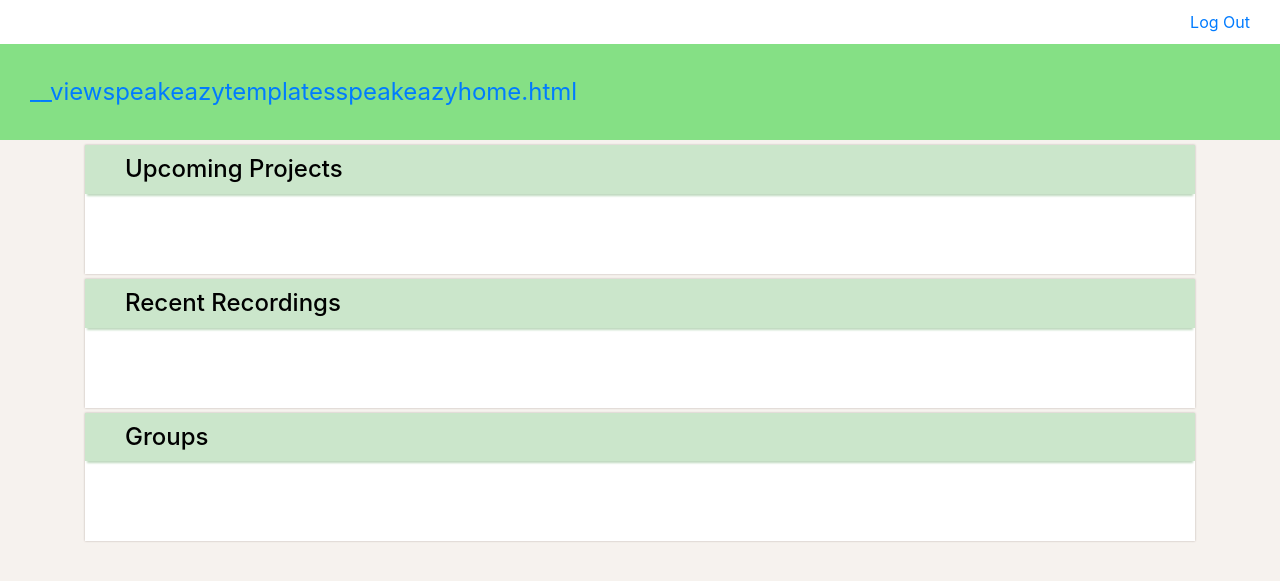
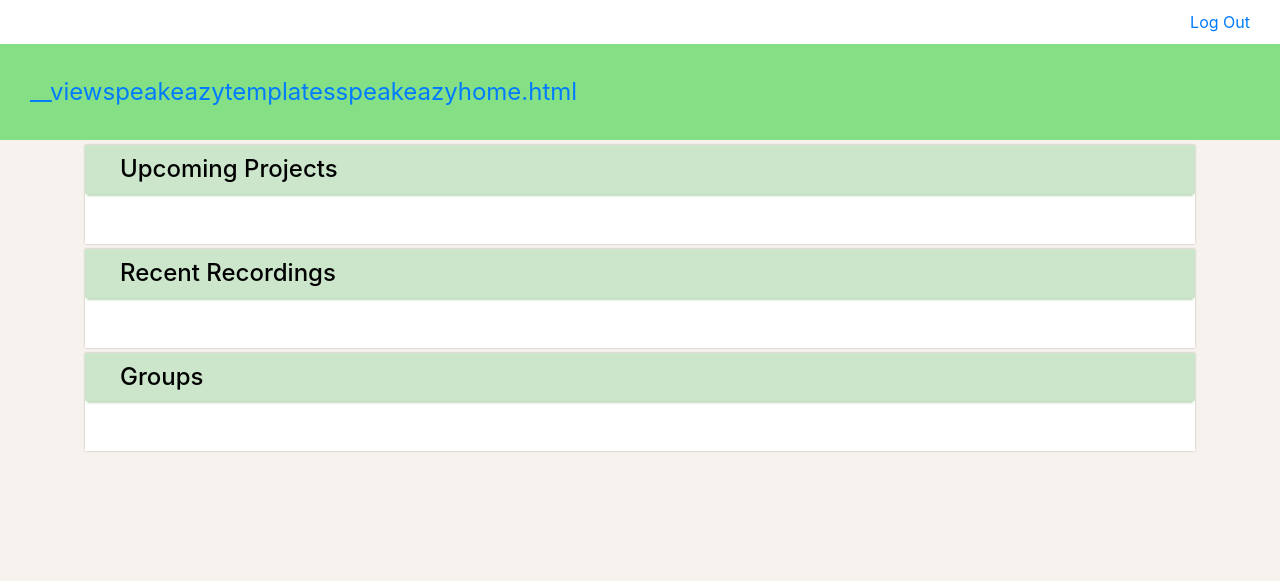
Before and after one commit to Rsgm/public-speaking-sim, a Django app: template speakeazy/templates/speakeazy/home.html in a window 1280 px wide. Shown: the top 581 px of the page. Run offline with Django 3.2, Linux system fonts and the light colour scheme; the template is opened without the code that fills it, so the values that code supplies are empty; some libraries are stand-ins or nearby versions.

Commit message:
Design looks good, fixed recording page

```diff
--- a/speakeazy/speakeazy/views/projects/urls.py
+++ b/speakeazy/speakeazy/views/projects/urls.py
@@ -20,7 +20,7 @@ urlpatterns = [
     ),
 
     url(
-        regex=r'^(?P<project>[\w-]+)/(?P<recording>[\w-]+)/$',
+        regex=r'^(?P<project>[\w-]+)/(?P<recording>\d+)/$',
         view=RecordingView.as_view(),
         name='recordingView'
     ),  # since recording slugs are always numbers, it will not collide with /record or others
--- a/speakeazy/static/css/build.css
+++ b/speakeazy/static/css/build.css
@@ -40,11 +40,14 @@ html, body {
   display: flex;
   flex-flow: row wrap;
   justify-content: flex-start;
-  align-content: flex-start; }
+  align-items: flex-start;
+  align-content: space-between; }
   .s-list .s-list-item {
     border: 1px solid #6c936c;
     border-radius: 4px;
-    width: 160px;
+    min-width: 100px;
+    max-width: 160px;
+    flex: 1 1 auto;
     margin-right: 20px;
     margin-bottom: 30px;
     color: black;
@@ -85,40 +88,48 @@ html, body {
   margin-bottom: 20px;
   margin-left: 20px; }
 
-#home .home-section {
+.s-section {
   background: white;
   box-shadow: 0 0 2px #bab1ab;
-  padding-bottom: 0;
+  padding-bottom: 10px;
   margin: 5px 0; }
-  #home .home-section .home-section-link {
+  .s-section .s-section-link {
     background: #cbe6cb;
     box-shadow: 0 4px 2px -2px #bfd9bf;
     display: block;
     margin-bottom: 20px; }
-    #home .home-section .home-section-link .home-section-title {
+    .s-section .s-section-link .s-section-title {
+      background: none;
+      box-shadow: none;
+      margin-bottom: 0; }
+  .s-section .s-section-title {
+    background: #cbe6cb;
+    box-shadow: 0 4px 2px -2px #bfd9bf;
+    display: block;
     color: black;
-      padding: 10px;
-      margin-bottom: 0;
-      margin-left: 30px; }
-  #home .home-section .s-list {
-    padding: 30px 40px;
+    margin-bottom: 20px;
+    padding: 10px 10px 10px 35px; }
+  .s-section .s-section-content {
+    padding: 20px 65px 0; }
+
+#home .s-list {
   justify-content: space-around; }
-    #home .home-section .s-list .s-list-item {
+  #home .s-list .s-list-item {
     display: flex;
     flex-direction: column; }
-      #home .home-section .s-list .s-list-item:last-child {
+    #home .s-list .s-list-item:last-child {
       margin-right: 0; }
-      #home .home-section .s-list .s-list-item .item-info {
+    #home .s-list .s-list-item .item-info {
       flex-grow: 1;
       display: flex;
       flex-direction: column;
       justify-content: space-between; }
-        #home .home-section .s-list .s-list-item .item-info .project-description {
+      #home .s-list .s-list-item .item-info .project-description {
         margin: 5px;
         text-align: start;
         text-indent: 10px;
         color: #999999; }
-        #home .home-section .s-list .s-list-item .item-info .project-recording-count {
+      #home .s-list .s-list-item .item-info .project-recording-count {
         color: #999999; }
 
 #project-list .s-list-item {
@@ -128,14 +139,22 @@ html, body {
     flex-grow: 1;
     display: flex;
     flex-direction: column;
-    justify-content: space-between; }
+    justify-content: space-between;
+    color: #999999; }
     #project-list .s-list-item .project-info .project-description {
       margin: 5px;
       text-align: start;
-      text-indent: 10px;
-      color: #999999; }
-    #project-list .s-list-item .project-info .recording-count {
-      color: #999999; }
+      text-indent: 10px; }
+    #project-list .s-list-item .project-info .project-bottom-info {
+      padding-top: 5px; }
+      #project-list .s-list-item .project-info .project-bottom-info * {
+        padding: 2px; }
+
+#recording-view .s-section-content {
+  display: flex;
+  flex-direction: row;
+  justify-content: space-around;
+  align-items: center; }
 
 #user-base-background {
   height: 100%; }
--- a/speakeazy/static/sass/build.scss
+++ b/speakeazy/static/sass/build.scss
@@ -68,22 +68,29 @@ html, body {
 };
 $green: #47b347;
 
-$border: hsl(120, 15%, 50%);
-$highlight: hsl(120, 15%, 95%);
+$list-item-border: hsl(120, 15%, 50%);
+$list-item-highlight: hsl(120, 15%, 95%);
+
+$section-background: hsl(120, 35%, 85%);
+$section-shadow: hsl(26, 10%, 70%);
+$section-title-shadow: hsl(120, 25%, 80%);
 
 // custom list
 .s-list {
   display: flex;
   flex-flow: row wrap;
   justify-content: flex-start; //space-around; //center;
-  //align-items: flex-start; //center;
-  align-content: flex-start; //center;
+  align-items: flex-start; //center;
+  align-content: space-between; //center;
 
   .s-list-item {
-    border: 1px solid $border;
+    border: 1px solid $list-item-border;
     border-radius: 4px;
 
-    width: 160px;
+    min-width: 100px;
+    max-width: 160px;
+
+    flex: 1 1 auto;
 
     margin-right: 20px;
     margin-bottom: 30px;
@@ -97,14 +104,14 @@ $highlight: hsl(120, 15%, 95%);
     }
 
     &:hover {
-      background: $highlight;
+      background: $list-item-highlight;
       color: black;
       text-decoration: none;
       outline: none;
     }
 
     &:active, &:focus {
-      background: $highlight;
+      background: $list-item-highlight;
       color: black;
       text-decoration: none;
       outline: none;
@@ -116,10 +123,10 @@ $highlight: hsl(120, 15%, 95%);
   }
 
   .s-list-add {
-    border: 1px dashed $border;
+    border: 1px dashed $list-item-border;
     padding: 8px;
 
-    color: $border;
+    color: $list-item-border;
     font-size: x-large;
 
     display: flex;
@@ -127,11 +134,11 @@ $highlight: hsl(120, 15%, 95%);
     align-items: center;
 
     &:hover {
-      color: $border;
+      color: $list-item-border;
     }
 
     &:active, &:focus {
-      color: $border;
+      color: $list-item-border;
     }
   }
 }
@@ -145,39 +152,51 @@ $highlight: hsl(120, 15%, 95%);
   margin-top: 40px;
   margin-bottom: 20px;
   margin-left: 20px;
-};
-$description: hsl(120, 0, 60%);
+}
 
-$section-background: hsl(120, 35%, 85%);
-$section-shadow: hsl(26, 10%, 70%);
-$section-title-shadow: hsl(120, 25%, 80%);
-
-#home {
-
-  .home-section {
+.s-section {
   background: white;
   box-shadow: 0 0 2px $section-shadow;
 
-    padding-bottom: 0;
+  padding-bottom: 10px;
   margin: 5px 0;
 
-    .home-section-link {
+  .s-section-link {
     background: $section-background;
     box-shadow: 0 4px 2px -2px $section-title-shadow;
 
     display: block;
     margin-bottom: 20px;
 
-      .home-section-title {
-        color: black;
-        padding: 10px;
+    .s-section-title {
+      background: none;
+      box-shadow: none;
+
       margin-bottom: 0;
-        margin-left: 30px;
+
     }
   }
 
+  .s-section-title {
+    background: $section-background;
+    box-shadow: 0 4px 2px -2px $section-title-shadow;
+    display: block;
+
+    color: black;
+    margin-bottom: 20px;
+    padding: 10px 10px 10px 35px;
+  }
+
+  .s-section-content {
+    padding: 20px 65px 0;
+  }
+}
+;
+$description: hsl(120, 0, 60%);
+
+#home {
+
   .s-list {
-      padding: 30px 40px;
     justify-content: space-around;
 
     .s-list-item {
@@ -210,7 +229,6 @@ $section-title-shadow: hsl(120, 25%, 80%);
     }
   }
 }
-}
 ;
 $description: hsl(120, 0, 60%);
 
@@ -227,18 +245,33 @@ $description: hsl(120, 0, 60%);
       flex-direction: column;
       justify-content: space-between;
 
+      color: $description;
+
       .project-description {
         margin: 5px;
         text-align: start;
         text-indent: 10px;
-
-        color: $description;
       }
 
-      .recording-count {
-        color: $description;
+      .project-bottom-info {
+        padding-top: 5px;
+
+        * {
+          padding: 2px;
         }
       }
+    }
+  }
+}
+;
+$description: hsl(120, 0, 60%);
+
+#recording-view {
+  .s-section-content {
+    display: flex;
+    flex-direction: row;
+    justify-content: space-around;
+    align-items: center;
   }
 }
 ;
--- a/speakeazy/static/sass/home.scss
+++ b/speakeazy/static/sass/home.scss
@@ -1,35 +1,8 @@
 $description: hsl(120, 0, 60%);
-
-$section-background: hsl(120, 35%, 85%);
-$section-shadow: hsl(26, 10%, 70%);
-$section-title-shadow: hsl(120, 25%, 80%);
 
 #home {
 
-  .home-section {
-    background: white;
-    box-shadow: 0 0 2px $section-shadow;
-
-    padding-bottom: 0;
-    margin: 5px 0;
-
-    .home-section-link {
-      background: $section-background;
-      box-shadow: 0 4px 2px -2px $section-title-shadow;
-
-      display: block;
-      margin-bottom: 20px;
-
-      .home-section-title {
-        color: black;
-        padding: 10px;
-        margin-bottom: 0;
-        margin-left: 30px;
-      }
-    }
-
   .s-list {
-      padding: 30px 40px;
     justify-content: space-around;
 
     .s-list-item {
@@ -62,4 +35,3 @@ $section-title-shadow: hsl(120, 25%, 80%);
     }
   }
 }
-}
--- a/speakeazy/templates/speakeazy/home.html
+++ b/speakeazy/templates/speakeazy/home.html
@@ -6,13 +6,12 @@
     <div id="home" class="container">
         {#        <h2>Home</h2>#}
 
-
-            <div class="home-section">
-                <a class="home-section-link" href="{% url 'speakeazy:projects:projectList' %}">
-                    <h4 class="home-section-title">Upcoming Projects</h4>
+        <div class="s-section">
+            <a class="s-section-link" href="{% url 'speakeazy:projects:projectList' %}">
+                <h4 class="s-section-title">Upcoming Projects</h4>
             </a>
 
-                <div class="s-list">
+            <div class="s-list s-section-content">
                 {% for project in project_list %}
                     <a class="s-list-item" href="{% url 'speakeazy:projects:projectView' project.slug %}">
                         <h4 class="s-list-item-heading">{{ project.name }}</h4>
@@ -27,12 +26,12 @@
         </div>
 
 
-            <div class="home-section">
-                <div class="home-section-link">
-                    <h4 class="home-section-title">Recent Recordings</h4>
+        <div class="s-section">
+            <div class="s-section-link">
+                <h4 class="s-section-title">Recent Recordings</h4>
             </div>
 
-                <div class="s-list">
+            <div class="s-list s-section-content">
                 {% for recording in recording_list %}
                     <a class="s-list-item">
                         {#                       href="{% url 'speakeazy:projects:recordingView' project.slug recording.slug %}">#}
@@ -46,23 +45,23 @@
         </div>
 
 
-            <div class="home-section">
-                <div class="home-section-link">
-                    <h4 class="home-section-title">Groups</h4>
+        <div class="s-section">
+            <div class="s-section-link">
+                <h4 class="s-section-title">Groups</h4>
             </div>
 
-                <div class="s-list">
+            <div class="s-list s-section-content">
                 {% for recording in recording_list %}
-                        <a class="s-list-item">
+                    {#                    <a class="s-list-item">#}
                     {#                       href="{% url 'speakeazy:projects:recordingView' project.slug recording.slug %}">#}
-                            <h4 class="s-list-item-heading">{{ recording.project.name }} - {{ recording.slug }}</h4>
-
-                            <div class="item-info">
-                            </div>
-                        </a>
+                    {#                        <h4 class="s-list-item-heading">{{ recording.project.name }} - {{ recording.slug }}</h4>#}
+                    {##}
+                    {#                        <div class="item-info">#}
+                    {#                        </div>#}
+                    {#                    </a>#}
                 {% endfor %}
             </div>
         </div>
-        </div>
+
     </div>
 {% endblock %}
```
Also changed, not shown: speakeazy/static/sass/classes.scss (+57 -12 lines), speakeazy/static/sass/project_list.scss (+8 -4 lines), speakeazy/static/sass/recording_view.scss (added, +10 -0 lines), speakeazy/templates/speakeazy/projects/project_list.html (+9 -4 lines), speakeazy/templates/speakeazy/projects/project_view.html (+7 -4 lines), speakeazy/templates/speakeazy/projects/recording_view.html (+7 -4 lines). Lines whose indentation alone changed are shown as unchanged.
